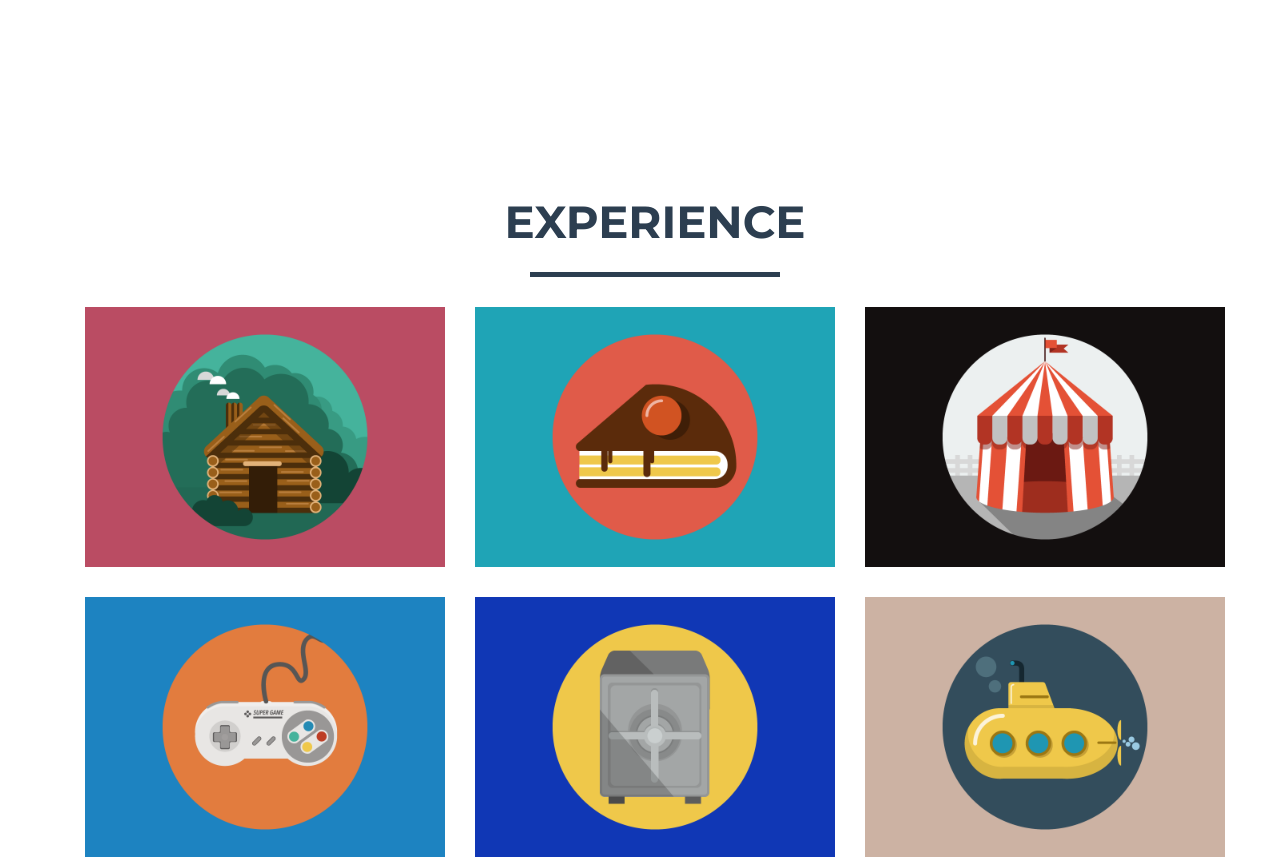
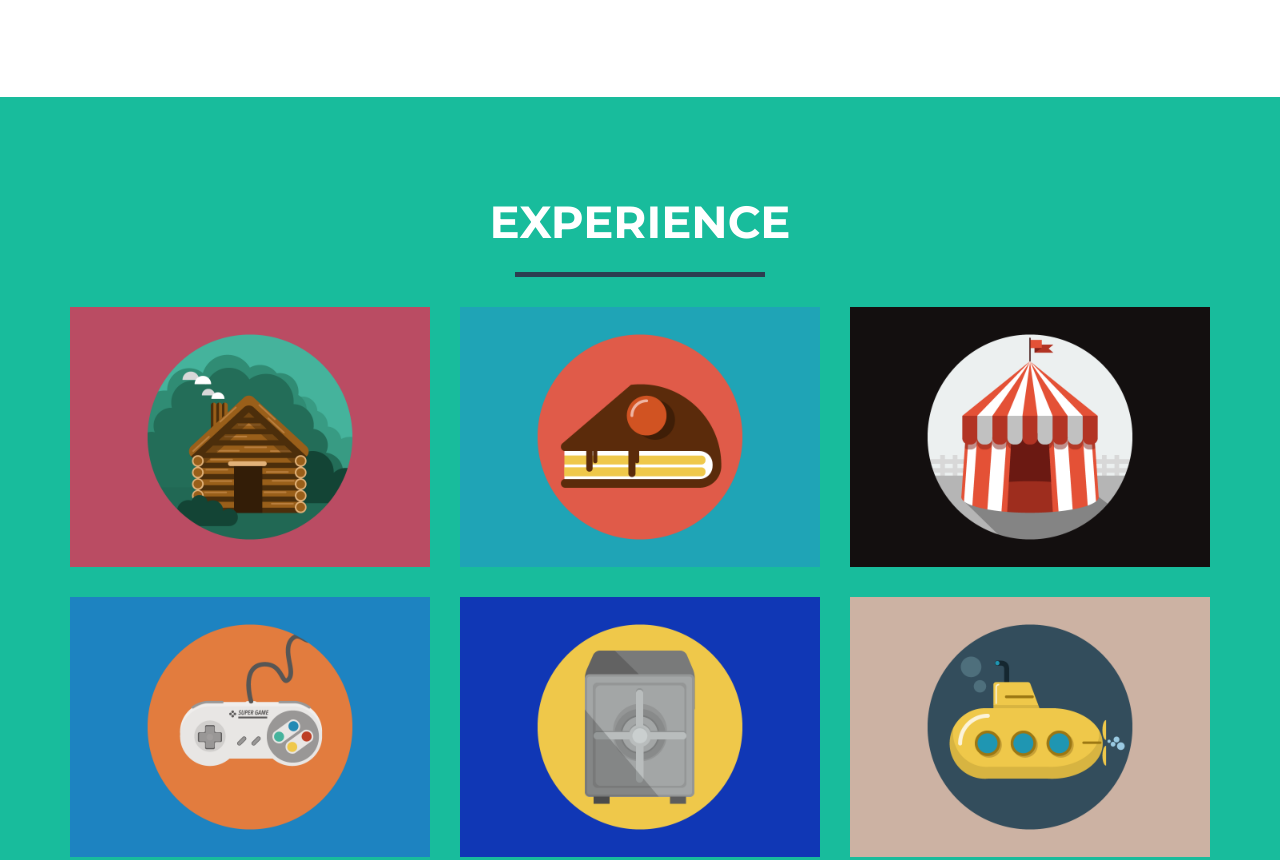
Before and after one commit to Ravilinator/ravilinator.github.io, a plain HTML site: page index.html in a window 1280 px wide. Shown: the part 1317-2177 px from the top of the page. Drawn offline with nearby package versions, Linux system fonts and the light colour scheme.

Commit message:
Edited the colouring of the sections

```diff
--- a/index.html
+++ b/index.html
@@ -105,7 +105,7 @@
     </section>
 
     <!-- Portfolio Grid Section -->
-    <section class="container" id="portfolio">
+    <section class="success" id="portfolio">
         <div class="container">
             <div class="row">
                 <div class="col-lg-12 text-center">
```
